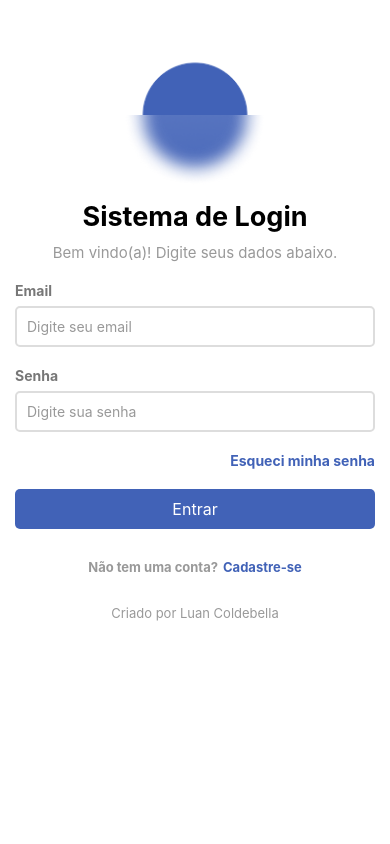
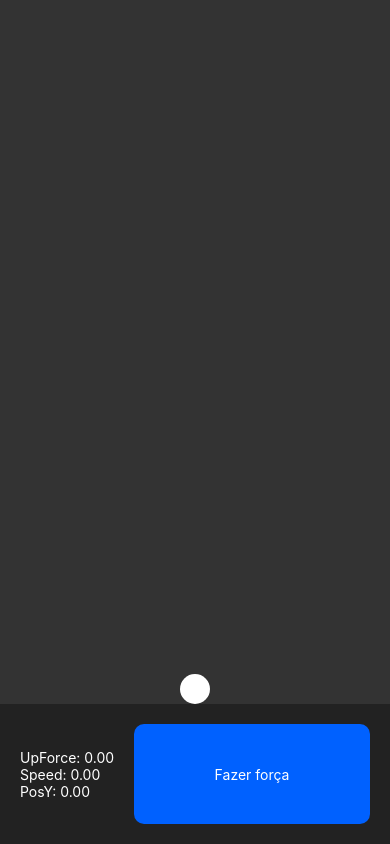
Before and after one commit to LuanColdebella/react-native-b7-antiga, a React Native app: screen / in a window 390 px wide. Built offline with nearby package versions, Linux system fonts and the light colour scheme.

Commit message:
jogo da bola

```diff
--- a/App.tsx
+++ b/App.tsx
@@ -1,183 +1,111 @@
-import React, { useState } from 'react';
 import {
-  Image,
-  ScrollView,
   StyleSheet,
   Text,
-  TextInput,
   TouchableOpacity,
   View
 } from 'react-native';
+
+import { useEffect, useState } from 'react';
 import { SafeAreaProvider, SafeAreaView } from 'react-native-safe-area-context';
+import { Ball } from './components/Ball';
+
+let timer: number;
 
 const App = () => {
 
-  const [emailField, setEmailField] = useState<string>('');
-  const [passwordField, setPasswordField] = useState<string>('');
-
-  const hendleLoginBtn = () => {
-    alert(`email: ${emailField} \n senha: ${passwordField}`);
-  }
-  return (
-    <SafeAreaProvider>
-      <SafeAreaView style={{ flex: 1 }}>
-
-      <ScrollView style={styles.scrollView}>
-        <View style={styles.container}>
-          <Image
-            style={styles.logo}
-            source={require('./assets/logo.png')}
-          />
-
-          <Text style={styles.h1}>Sistema de Login</Text>
-          <Text style={styles.h2}>Bem vindo(a)! Digite seus dados abaixo.</Text>
-
-          <View style={styles.inputArea}>
-            <Text style={styles.inputLabel}>Email</Text>
-            <TextInput
-              style={styles.inputField}
-              placeholder='Digite seu email'
-              placeholderTextColor='#999'
-              value={emailField}
-              onChangeText={(email) => setEmailField(email)}
-              autoCapitalize='none' //nunca deixa a primeira letra maiuscula
-              keyboardType='email-address' //deixa o teclado de email
-            />
-          </View>
-
-          <View style={styles.inputArea}>
-            <Text style={styles.inputLabel}>Senha</Text>
-            <TextInput
-              style={styles.inputField}
-              placeholder='Digite sua senha'
-              secureTextEntry={true}
-              placeholderTextColor='#999'
-              value={passwordField}
-              onChangeText={(password) => setPasswordField(password)}
-            />
-          </View>
-
-          <View style={styles.aditionals}>
-              <TouchableOpacity style={styles.forgotBtnArea}>
-                <Text style={styles.forgotBtnText}>Esqueci minha senha</Text>
-              </TouchableOpacity>
-          </View>
-
-          <TouchableOpacity
-            style={styles.button}
-            onPress={() => hendleLoginBtn()}
-            >
-            <Text style={styles.buttonText}>Entrar</Text>
-          </TouchableOpacity>
-
-          <View style={styles.signUpArea}>
-            <Text style={styles.signUpText}>Não tem uma conta?</Text>
-            <TouchableOpacity>
-              <Text style={styles.signUpBtnText}>Cadastre-se</Text>
-            </TouchableOpacity>
-          </View>
-
-          <View style={styles.footerArea}>
-            <Text style={styles.footerText}>Criado por Luan Coldebella</Text>
-          </View>
+  const [gravity] = useState(0.98);
+  const [upForce, setUpForce] = useState(0);
+  const [speed, setSpeed] = useState(0);
+  const [posY, setPosY] = useState(0);
 
 
+  useEffect( () => {
+    const applyGravity = () => {
+
+      //diminui o upForce
+      let newUpForce = upForce - gravity;
+      newUpForce = newUpForce < 0 ? 0 : newUpForce;
+      setUpForce(newUpForce);
+
+      //modificando velocidade
+      let newSpeed  = speed + (gravity - (newUpForce / 2)); // não posso usar o upForce porque só altera a state quando terminar o useEffect
+      setSpeed(newSpeed);
+
+      //conforme a velocidade setar posicao da bola
+      let newPosY = posY - newSpeed;
+
+      if (newPosY < 0){
+        newPosY = 0;
+        setSpeed(0);
+      }
+
+      setPosY(newPosY);
+
+    }
+
+    clearTimeout(timer);
+    timer = setTimeout(applyGravity, 30);
+  }, [gravity, upForce, speed, posY]); //quando mudar os valores de um destes [gravity, upForce, speed, posY] roda useEffact
+
+
+
+  const handleForceButton = () => {
+    setUpForce(7);
+  }
+
+  return(
+    <SafeAreaProvider>
+      <SafeAreaView style={styles.container}>
+
+        <View style={styles.area}>
+          <Ball PosY={posY}/>
         </View>
-      </ScrollView>
 
+        <View style={styles.control}>
+          <View>
+            <Text style={styles.controlText}>UpForce: {upForce.toFixed(2)}</Text>
+            <Text style={styles.controlText}>Speed: {speed.toFixed(2)}</Text>
+            <Text style={styles.controlText}>PosY: {posY.toFixed(2)}</Text>
+          </View>
+          <TouchableOpacity style={styles.controlButton} onPress={handleForceButton}>
+            <Text style={[styles.controlText]}>Fazer força</Text>
+          </TouchableOpacity>
+        </View>
 
       </SafeAreaView>
     </SafeAreaProvider>
-  );
+  )
+
 }
 
 export default App;
 
-
 const styles = StyleSheet.create({
-  scrollView :{
-    backgroundColor: '#FFF', //cor de fundo
-    paddingHorizontal: 15, //espaço na direita e na esquerda
-    paddingTop: 40 // espaço em cima
+  container: {
+    flex: 1,
+    backgroundColor: '#222'
   },
-  container: {
-    alignItems: 'center', //alinhar ao centro
-  },
-  logo: {
-    width: 150, //largura
-    height: 150 //altura
-  },
-  h1: {
-    color: '#000', //cor do texto
-    fontSize: 27, //tamnho do texto
-    fontWeight: 'bold', //peso do texto
-    marginVertical: 10 //margem vertical em cima e em baixo
-  },
-  h2: {
-    color: '#999', //cor do texto
-    fontSize: 15, //tamanho do texto
-  },
-  inputArea: {
-    width: '100%', //largura do input 100%
-    paddingTop: 20, //espaco em cima
+  area: {
+    flex: 1,
+    backgroundColor: '#333',
+    alignItems: 'center',
 
   },
-  inputLabel: {
-    color: '#777', //cor do texto
-    fontSize: 14, //tamanho do texto
-    fontWeight: 'bold', //peso do texto
-    marginBottom: 7 //margem em baixo
+  control: {
+    flexDirection: 'row',
+    gap: 20,
+    alignItems: 'center',
+    margin: 20
   },
-  inputField: {
-    borderWidth: 2, //largura da borda
-    borderRadius: 5, //bordas arredondadas qtde
-    borderColor: '#DDD', //cod da borda
-    padding: 10 //espaco interno
+  controlText: {
+    color: '#FFF'
   },
-  aditionals: {
-    width: '100%' //largura 100%
-  },
-  forgotBtnArea: {
-    paddingVertical: 20, //Colocar este padding para tem um espaço legar para apertar por que o usario pode ter um dedão maior
-    // backgroundColor: '#FF0000',
-    alignSelf: 'flex-end' //alinhar ele ao lado direito
-  },
-  forgotBtnText: {
-    color: '#4162B7',
-    fontSize: 14,
-    fontWeight: 'bold',
-  },
-  button: {
-    backgroundColor: '#4162B7',
-    width: '100%',
-    padding: 10,
-    borderRadius: 5
-  },
-  buttonText: {
-    alignSelf: 'center', //alinhar ao centro
-    color: '#FFFF',
-    fontSize: 16,
-  },
-  signUpArea: {
-    flexDirection: 'row', //alinhar lado a lado
-    marginTop: 30,
-  },
-  signUpText: {
-    color: '#999',
-    fontSize: 13,
-    fontWeight: 'bold',
-  },
-  signUpBtnText: {
-    color: '#4162B7',
-    fontSize: 13,
-    fontWeight: 'bold',
-    marginLeft: 5
-  },
-  footerArea: {
-    marginVertical: 30
-  },
-  footerText: {
-    color: '#999',
-    fontSize: 13,
+  controlButton: {
+    flex: 1,
+    height: 100,
+    backgroundColor: '#0061FF',
+    borderRadius: 10,
+    alignItems: 'center',
+    justifyContent: 'center'
   }
 });
--- /dev/null
+++ b/components/Ball.tsx
@@ -0,0 +1,20 @@
+import { StyleSheet, View } from 'react-native';
+
+type Props = {
+    PosY: number;
+}
+export const Ball = ( { PosY } : Props) => {
+ return (
+   <View style={[styles.container, { bottom: PosY }]}/>
+  );
+}
+
+const styles = StyleSheet.create({
+    container: {
+        width: 30,
+        height: 30,
+        borderRadius: 15,
+        backgroundColor: '#FFF',
+        position: 'absolute', // precisa para controlar a posição - top, left, right, bottom
+    }
+});
```
